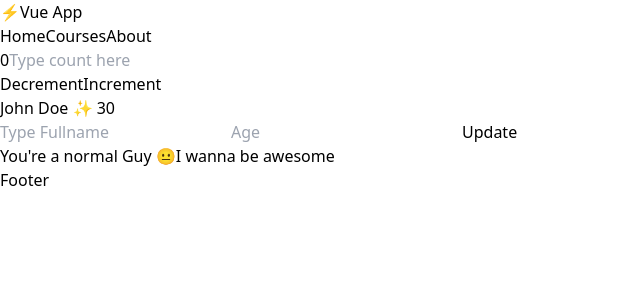
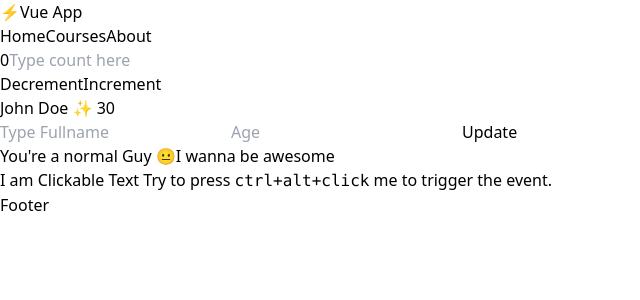
Before and after one commit to hamzandev/vue-app, a Vue app: page / in a window 1280 px wide. Shown: the top 300 px of the page, without its empty margins (0-640 px from the left). Built offline with nearby package versions, Linux system fonts and the light colour scheme.

Commit message:
Topic: Event handling ('' variable & key modifiers)

```diff
--- /dev/null
+++ b/src/components/ClickableText.vue
@@ -0,0 +1,24 @@
+<script setup lang="ts">
+import { ref } from 'vue';
+
+
+const theText = ref<string>("I am Clickable Text")
+
+// handle and receive global $event variable
+function handleClickText(event: any) {
+
+    alert(`You clicked on "${event.target.innerText}"`)
+}
+</script>
+
+<template>
+    <div class="flex flex-col space-y-3 my-10 text-center">
+        <!-- passing the global $event variable -->
+        <span @click="handleClickText($event)" class="font-bold text-3xl text-green-500 uppercase cursor-pointer">
+            {{ theText }}
+        </span>
+        <span @click.ctrl.alt="handleClickText($event)" class="text-gray-500 hover:underline cursor-pointer">
+            Try to press <code class="bg-gray-200 p-1 rounded text-xs">ctrl+alt+click</code> me to trigger the event.
+        </span>
+    </div>
+</template>
--- a/src/views/HomeView.vue
+++ b/src/views/HomeView.vue
@@ -1,5 +1,6 @@
 <script setup lang="ts">
 import Awesome from '@/components/Awesome.vue';
+import ClickableText from '@/components/ClickableText.vue';
 import Counter from '@/components/Counter.vue';
 import Person from '@/components/Person.vue';
 </script>
@@ -8,4 +9,5 @@ import Person from '@/components/Person.vue';
   <Counter />
   <Person />
   <Awesome />
+  <ClickableText />
 </template>
```
